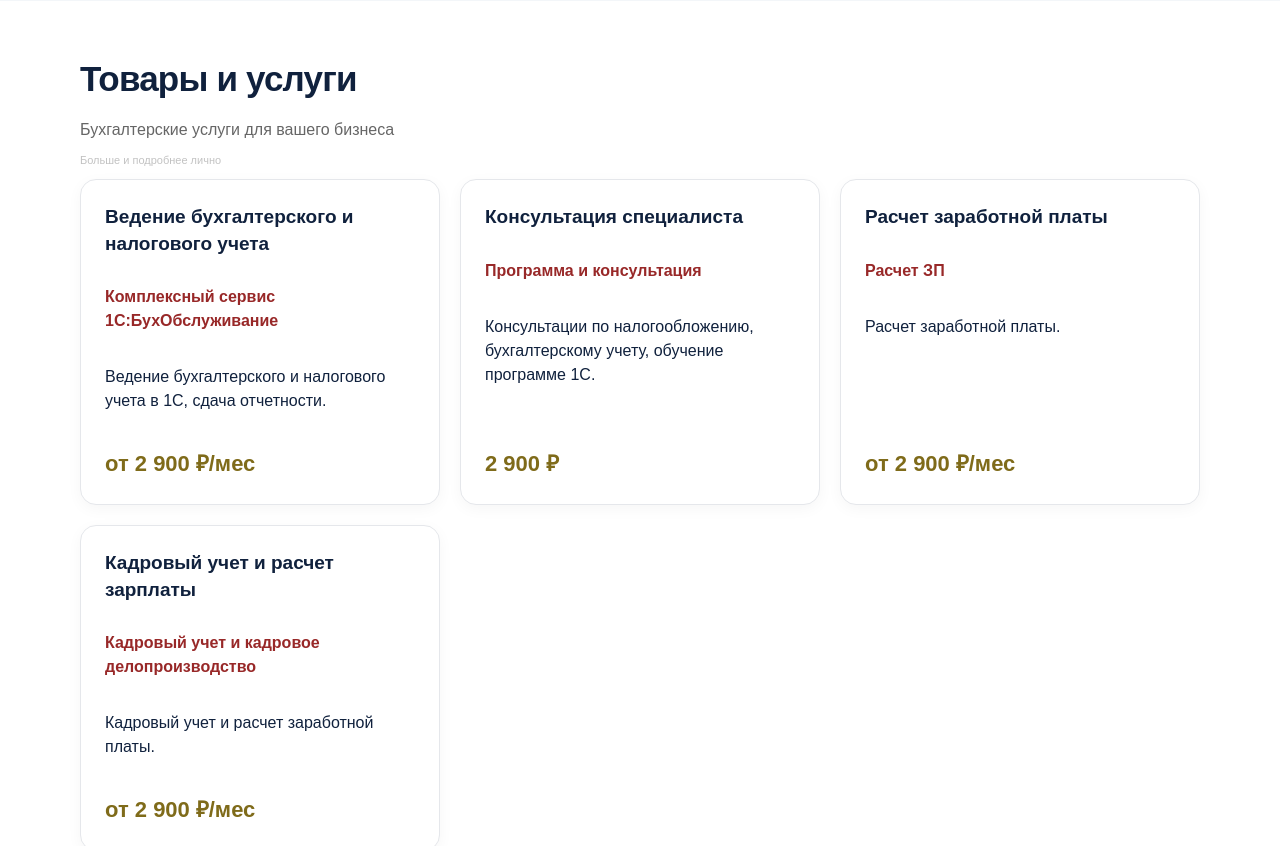
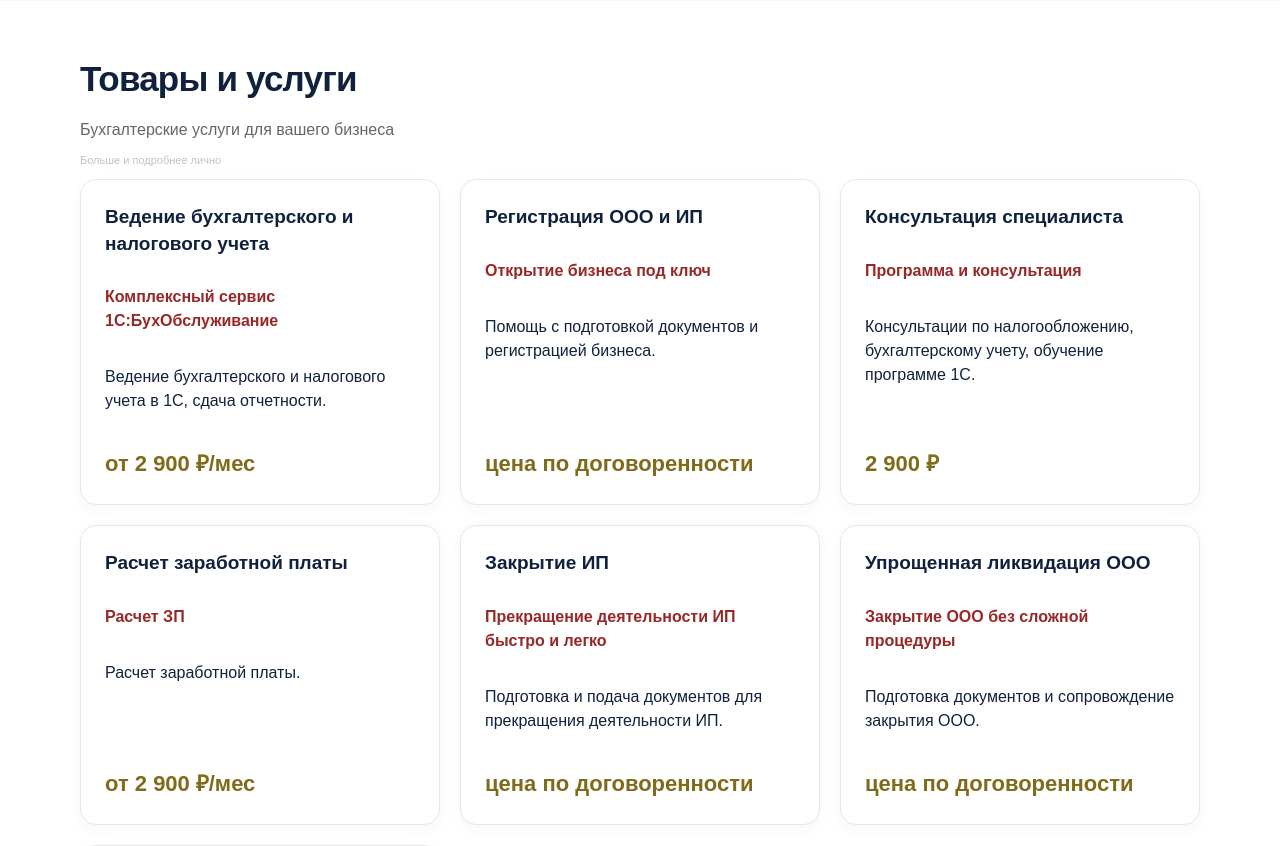
Before and after one commit to tagunovaalena25-png/buh-obsluzhivanie-site, a Flask app: page / in a window 1280 px wide. Shown: the part 3026-3872 px from the top of the page. Run offline with Flask 3, Linux system fonts and the light colour scheme; data comes from the database, SQL or seed files in the repository.

Commit message:
Update index.html

```diff
--- a/templates/index.html
+++ b/templates/index.html
@@ -4,7 +4,7 @@
   <meta charset="utf-8">
   <meta name="viewport" content="width=device-width, initial-scale=1">
   <meta name="description" content="Бухгалтерское обслуживание, кадровый учёт и налоговое сопровождение для бизнеса.">
-  <title>Бух Обслуживание — бухгалтерия для бизнеса</title>
+  <title>БухОбслуживание — бухгалтерия для бизнеса</title>
   <link rel="stylesheet" href="{{ url_for('static', filename='style.css') }}">
 </head>
 <body>
@@ -64,7 +64,7 @@
     <div class="desk"></div>
     <div class="laptop"></div>
    <div class="mug">
-    <img src="{{ url_for('static', filename='logo.png') }}" alt="1С">
+    <img src="{{ url_for('static', filename='logo4.png') }}" alt="1С">
 </div>
 </div>
   </section>
@@ -192,6 +192,13 @@
       </div>
 
       <div class="service-card">
+        <h3>Регистрация ООО и ИП</h3>
+        <p class="service-subtitle">Открытие бизнеса под ключ</p>
+        <p>Помощь с подготовкой документов и регистрацией бизнеса.</p>
+        <div class="service-price">цена по договоренности</div>
+      </div>
+
+      <div class="service-card">
         <h3>Консультация специалиста</h3>
         <p class="service-subtitle">Программа и консультация</p>
         <p>Консультации по налогообложению, бухгалтерскому учету, обучение программе 1С.</p>
@@ -203,6 +210,20 @@
         <p class="service-subtitle">Расчет ЗП</p>
         <p>Расчет заработной платы.</p>
         <div class="service-price">от 2 900 ₽/мес</div>
+      </div>
+
+      <div class="service-card">
+        <h3>Закрытие ИП</h3>
+        <p class="service-subtitle">Прекращение деятельности ИП быстро и легко</p>
+        <p>Подготовка и подача документов для прекращения деятельности ИП.</p>
+        <div class="service-price">цена по договоренности</div>
+      </div>
+
+      <div class="service-card">
+        <h3>Упрощенная ликвидация ООО</h3>
+        <p class="service-subtitle">Закрытие ООО без сложной процедуры</p>
+        <p>Подготовка документов и сопровождение закрытия ООО.</p>
+        <div class="service-price">цена по договоренности</div>
       </div>
 
       <div class="service-card">
@@ -258,10 +279,14 @@
 
 <footer class="footer" id="privacy">
   <div class="container footer-grid">
-    <a class="brand footer-brand" href="#home"><span class="brand-mark">1С☁</span><span>Бух Обслуживание</span></a>
+   <a class="brand footer-brand" href="#home">
+    <img src="{{ url_for('static', filename='logo4.png') }}"
+         alt="Логотип 1С:БухОбслуживание"
+         class="footer-logo">
+</a>
     <p><strong>ООО «Татверк»</strong><br>ИНН 6439080067</p>
     <p><a href="/privacy">Политика конфиденциальности</a><br><a href="/privacy">Согласие на обработку персональных данных</a></p>
-    <p>© {{ year }} Бух Обслуживание.<br>Все права защищены.</p>
+    <p>© {{ year }} БухОбслуживание.<br>Все права защищены.</p>
   </div>
 </footer>
 </body>
```
